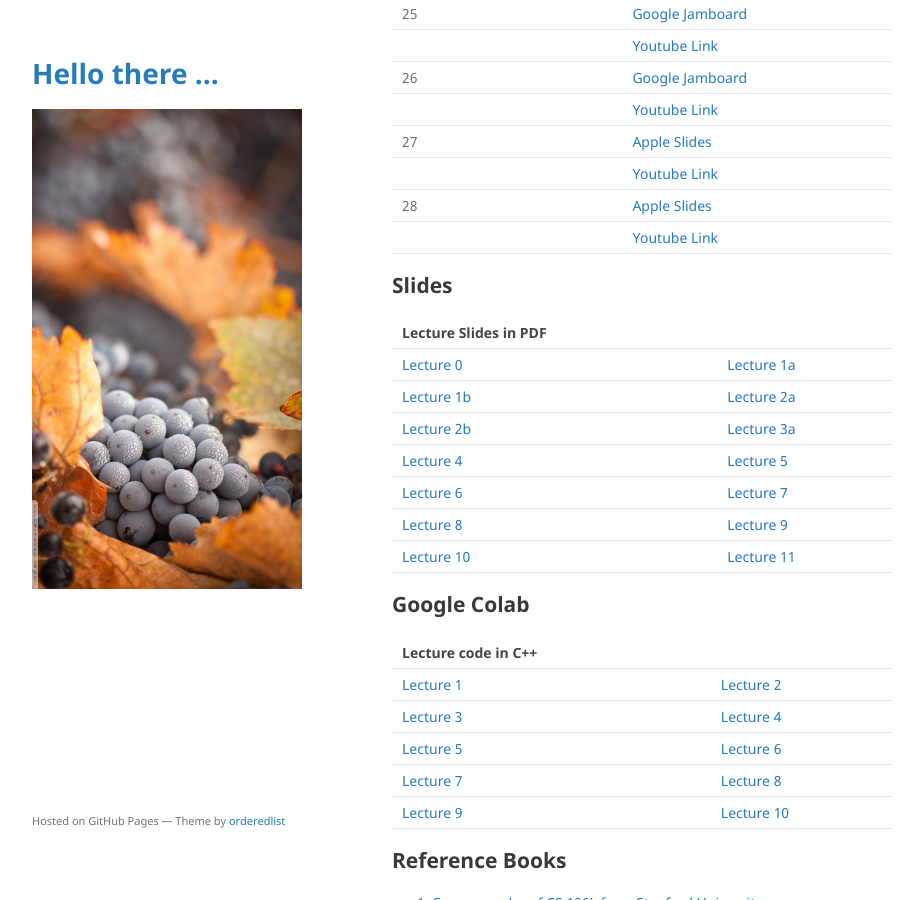
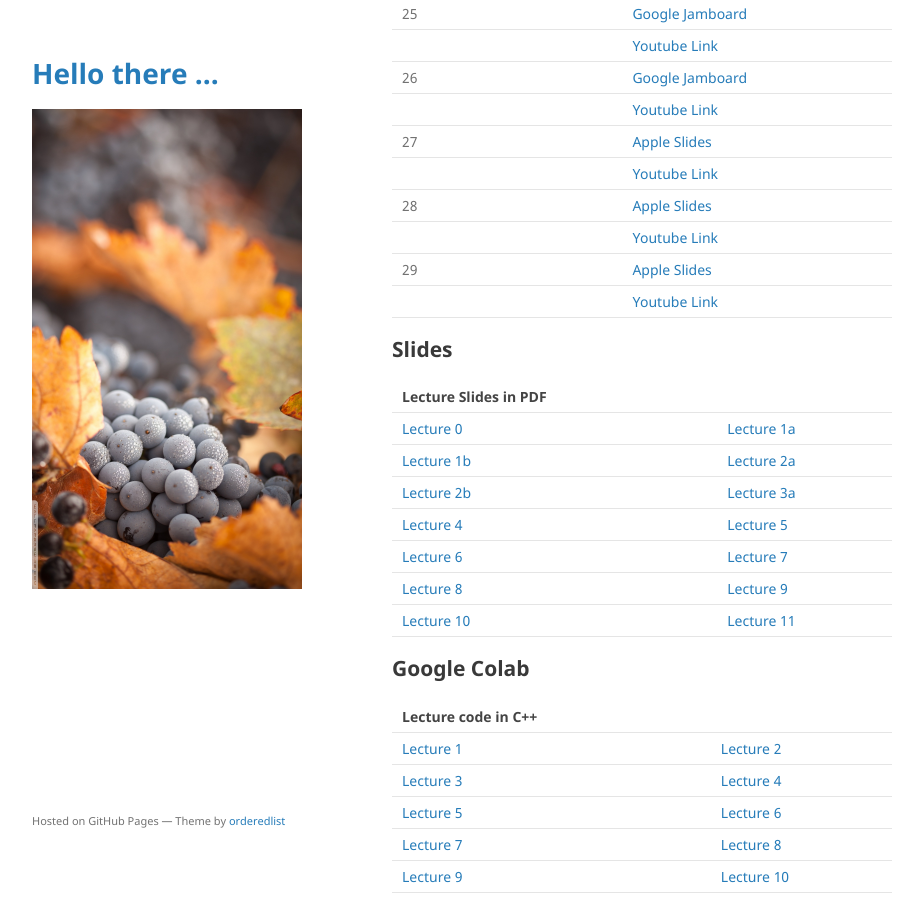
Before and after one commit to mohammadmotiurrahman/mohammadmotiurrahman.github.io, a Jekyll site: the page built from cse203_1/index.md, in a window 1280 px wide and 900 px high, scrolled down 4205 px. Shown: the whole window, without its empty margins (178-1101 px from the left). Built offline with Jekyll 4.4.1, drawn with Linux system fonts in a browser that asks for light colours; our own code applies the rules of GitHub Pages for plain Markdown files.

Commit message:
Update index.md

```diff
--- a/cse203_1/index.md
+++ b/cse203_1/index.md
@@ -139,6 +139,8 @@ environment will force me to not evaluate your exam copies.
 |         |              | [Youtube Link](https://youtu.be/Sxr-EiTKCWw)                                                                   |
 | 28      |              | [Apple Slides](https://www.icloud.com/keynote/0MCL7dBojPiL82p0RyCsAbvvw#Presentation_8) |
 |         |              | [Youtube Link](https://youtu.be/Eo9G7Y-Tqk8)                                                                   |
+| 29      |              | [Apple Slides](https://www.icloud.com/keynote/0ftNDqCiMTUqwGeWicwjuLiMQ#Presentation_9) |
+|         |              | [Youtube Link](https://youtu.be/T8roeTIJMHA)                                                                   |
 
 
 
```
